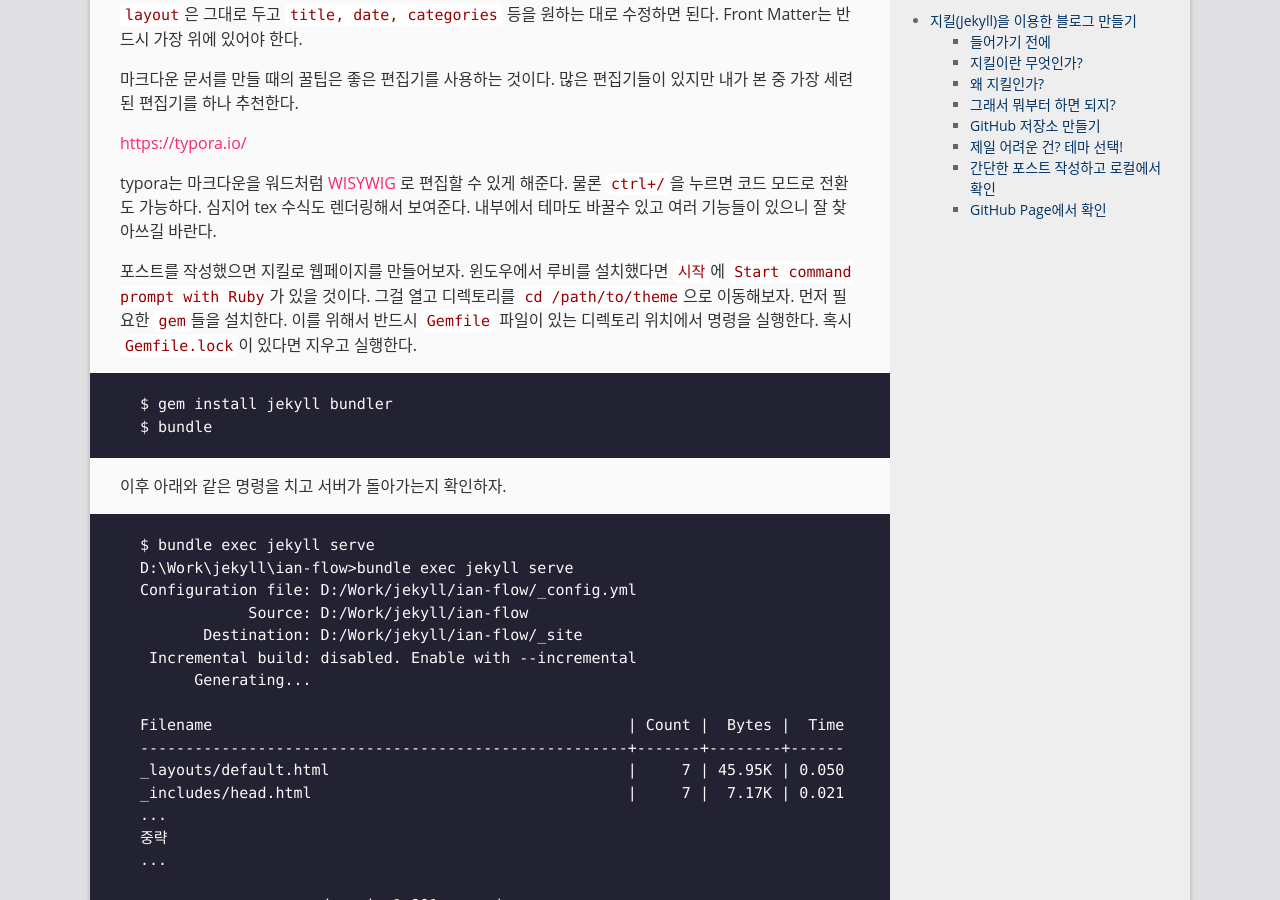
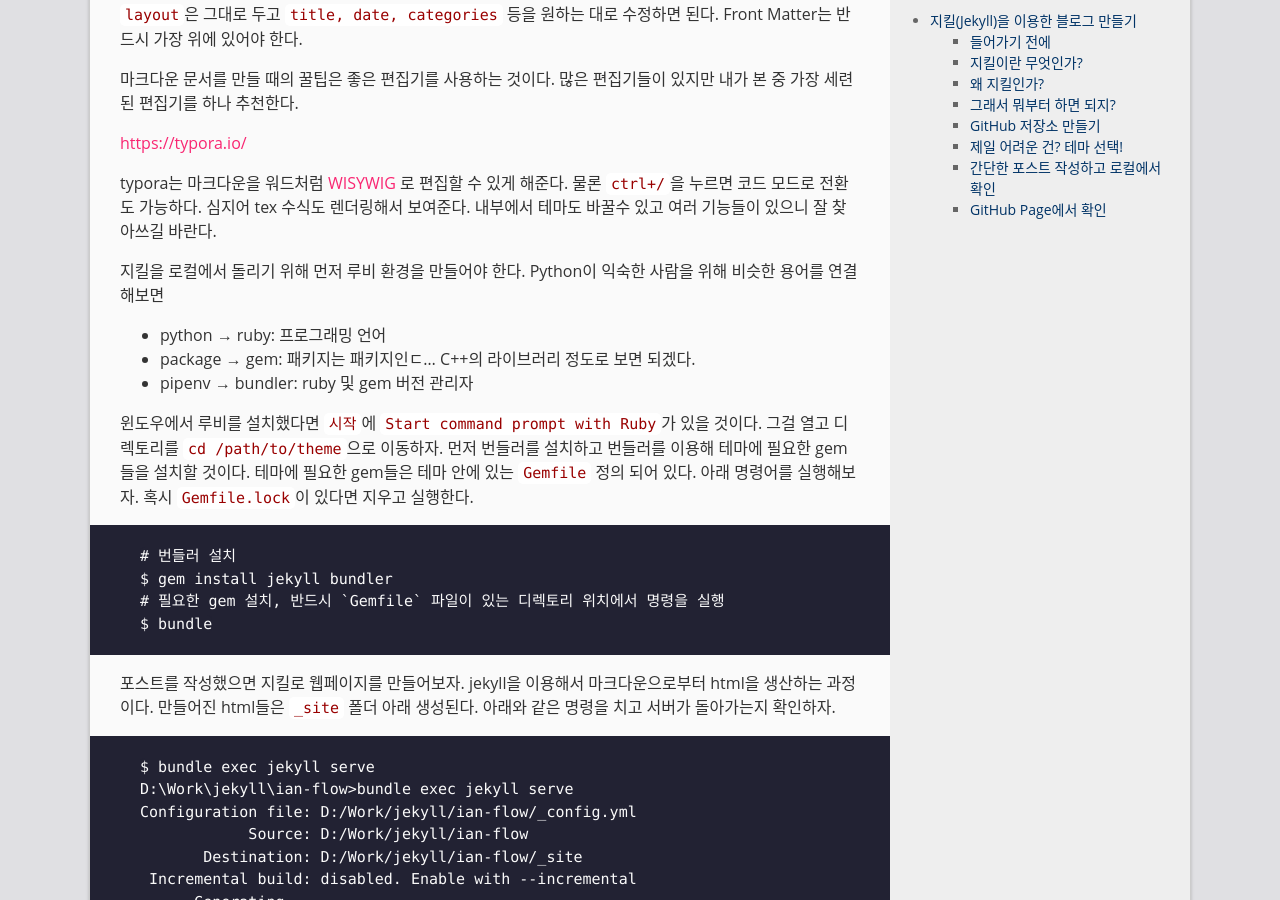
Before and after one commit to goodgodgd/ian-flow, a Jekyll site: the page built from _posts/2019-01-06-first-step-to-jekyll.md, in a window 1280 px wide and 900 px high, scrolled down 2560 px. Built offline with Jekyll 4.4.1, drawn with Linux system fonts in a browser that asks for light colours.

Commit message:
update first step to jekyll

````diff
--- a/_posts/2019-01-06-first-step-to-jekyll.md
+++ b/_posts/2019-01-06-first-step-to-jekyll.md
@@ -74,14 +74,22 @@ categories: mycategory
 
 typora는 마크다운을 워드처럼 [WISYWIG](https://ko.wikipedia.org/wiki/%EC%9C%84%EC%A7%80%EC%9C%84%EA%B7%B8) 로 편집할 수 있게 해준다. 물론 `ctrl+/`을 누르면 코드 모드로 전환도 가능하다. 심지어 tex 수식도 렌더링해서 보여준다. 내부에서 테마도 바꿀수 있고 여러 기능들이 있으니 잘 찾아쓰길 바란다.
 
-포스트를 작성했으면 지킬로 웹페이지를 만들어보자. 윈도우에서 루비를 설치했다면 `시작`에 `Start command prompt with Ruby`가 있을 것이다. 그걸 열고 디렉토리를 `cd /path/to/theme`으로 이동해보자. 먼저 필요한 `gem`들을 설치한다. 이를 위해서 반드시 `Gemfile` 파일이 있는 디렉토리 위치에서 명령을 실행한다. 혹시 `Gemfile.lock`이 있다면 지우고 실행한다.
+지킬을 로컬에서 돌리기 위해 먼저 루비 환경을 만들어야 한다. Python이 익숙한 사람을 위해 비슷한 용어를 연결해보면
+
+- python → ruby: 프로그래밍 언어
+- package → gem: 패키지는 패키지인ㄷ... C++의 라이브러리 정도로 보면 되겠다.
+- pipenv → bundler: ruby 및 gem 버전 관리자
+
+윈도우에서 루비를 설치했다면 `시작`에 `Start command prompt with Ruby`가 있을 것이다. 그걸 열고 디렉토리를 `cd /path/to/theme`으로 이동하자. 먼저 번들러를 설치하고 번들러를 이용해 테마에 필요한 gem들을 설치할 것이다. 테마에 필요한 gem들은 테마 안에 있는 `Gemfile` 정의 되어 있다. 아래 명령어를 실행해보자. 혹시 `Gemfile.lock`이 있다면 지우고 실행한다.
 
 ```
+# 번들러 설치
 $ gem install jekyll bundler
+# 필요한 gem 설치, 반드시 `Gemfile` 파일이 있는 디렉토리 위치에서 명령을 실행
 $ bundle
 ```
 
-이후 아래와 같은 명령을 치고 서버가 돌아가는지 확인하자.
+포스트를 작성했으면 지킬로 웹페이지를 만들어보자. jekyll을 이용해서 마크다운으로부터 html을 생산하는 과정이다. 만들어진 html들은 `_site` 폴더 아래 생성된다. 아래와 같은 명령을 치고 서버가 돌아가는지 확인하자.
 
 ```
 $ bundle exec jekyll serve
````
